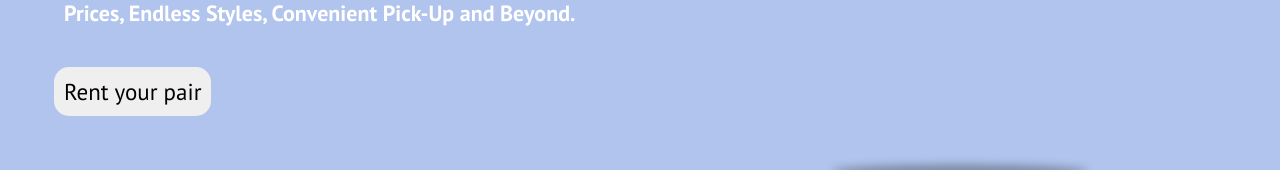
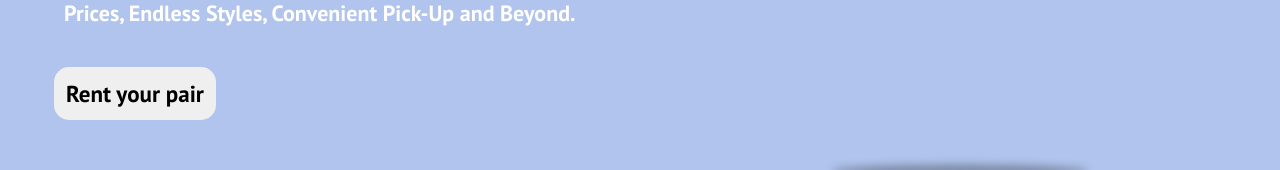
Before and after one commit to nikhilbokade25/rentyourkicks, a React (Create React App) app: page / in a window 1280 px wide. Shown: the part 552-722 px from the top of the page. Built offline with nearby package versions, Linux system fonts and the light colour scheme.

Commit message:
Implemented ScrollLink on 'rent a pair' button of hero section

```diff
--- a/src/App.js
+++ b/src/App.js
@@ -6,11 +6,6 @@ import RentSneakers from './Components/RentSneakers';
 import HowItWorks from './Components/HowItWorks';
 import ContactUs from './Components/ContactUs';
 import Footer from './Components/Footer';
-import { BrowserRouter as Router, Route, Routes } from 'react-router-dom';
-import SneakerData from './Components/SneakerData';
-import { NIKE_DATA } from './Components/SneakerData';
-import SneakerCompleteDetails from './Components/SneakerCompleteDetails';
-import SneakerDisplay from './Components/SneakerDisplay';
 
 
 function App() {
@@ -26,7 +21,6 @@ function App() {
       <ContactUs />
       <Footer />
 
-
     </div>
   );
 }
--- a/src/Components/Hero.css
+++ b/src/Components/Hero.css
@@ -102,10 +102,15 @@
 
 .rent_btn{
     border: none;
-    padding: 10px;
+    padding: 12px;
     font-size: 23px;
     font-family: 'PT Sans',sans-serif;
     border-radius: 15px;
+    font-weight: bold;
+}
+
+.rent_btn:hover{
+    cursor: pointer;
 }
 
 .hero_text h1, .hero_text h3, .hero_text button{
--- a/src/Components/Hero.js
+++ b/src/Components/Hero.js
@@ -1,5 +1,8 @@
 import "./Hero.css";
 import heroShoeImg from "../assets/heroShoeImg.png";
+
+import { Link as ScrollLink } from 'react-scroll';
+
 
 
 export default function Hero(){
@@ -12,7 +15,7 @@ export default function Hero(){
                         <h1><span style={{color:"black"}}>Rent</span> your dream sneakers today</h1>
                         <h3>Elevate your style with Your Dream Sneakers: Unbeatable Prices,
                             Endless Styles, Convenient Pick-Up and Beyond.</h3>
-                        <button className="rent_btn">Rent your pair</button>
+                        <button className="rent_btn"><ScrollLink to="rent" smooth={true} duration={500}>Rent your pair</ScrollLink></button>
                     </div>
 
                 </div>
--- a/src/Components/Navbar.js
+++ b/src/Components/Navbar.js
@@ -11,7 +11,6 @@ export default function Navbar(){
         navRef.current.classList.toggle("responsive_nav");
         console.log("nav btn clicked!!!!")
     }
-
 
 
     return (
--- a/src/Components/RentSneakers.js
+++ b/src/Components/RentSneakers.js
@@ -6,9 +6,6 @@ import { Link } from "react-router-dom";
 
 
 export default function RentSneakers(){
-
-
-
     return(
 
         <div className="rent_container" id="rent">
```
